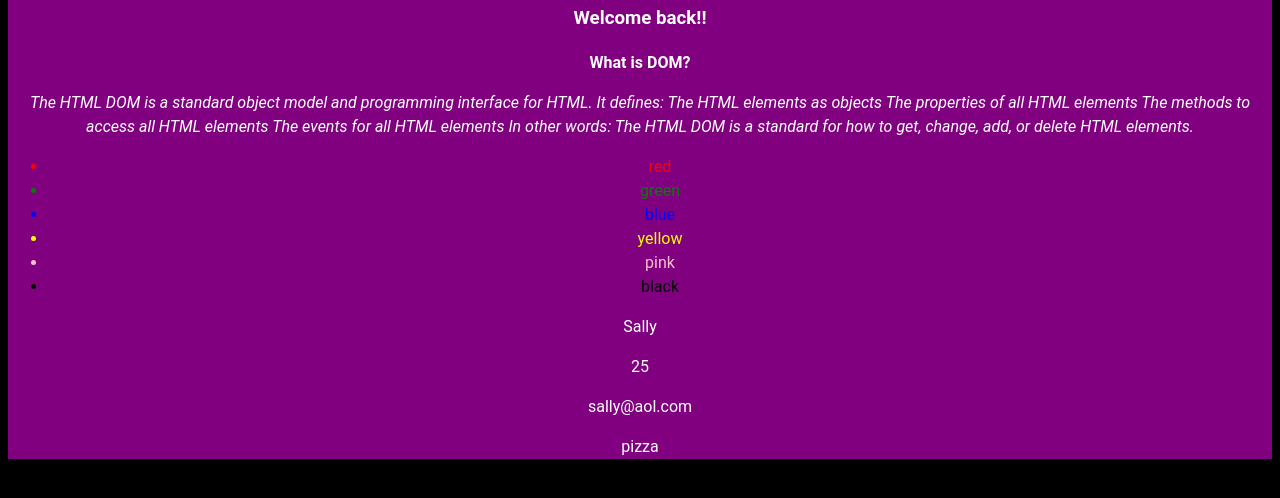
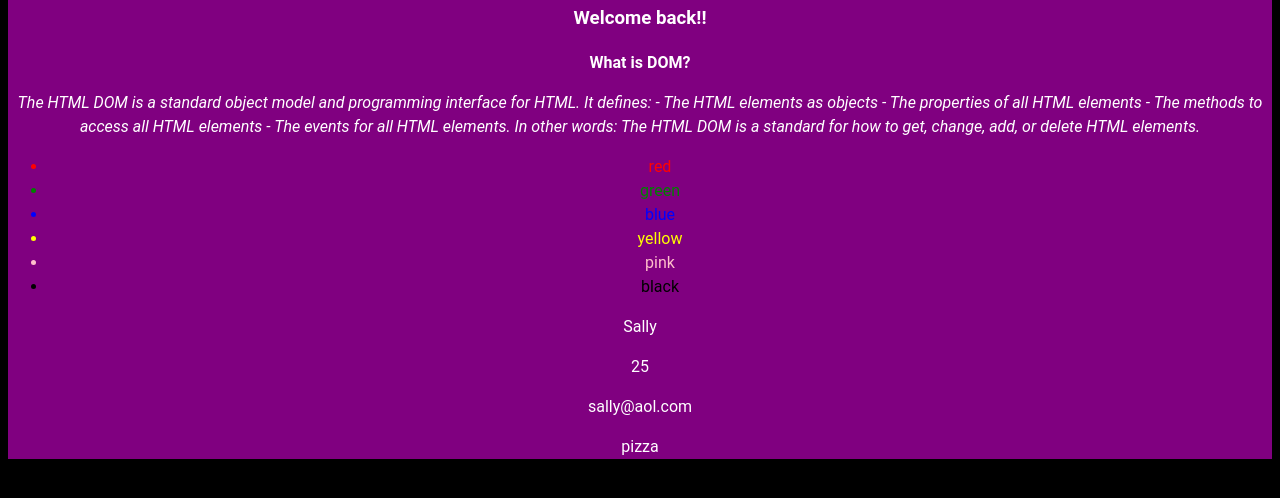
Before and after one commit to mohhossain/phase-1-lectures, a plain HTML site: page index.html in a window 1280 px wide. Shown: the part 156-654 px from the top of the page. Drawn offline with Linux system fonts and the light colour scheme.

Commit message:
solution

```diff
--- a/index.html
+++ b/index.html
@@ -15,11 +15,12 @@
     <p id="question">What is DOM?</p>
     <p id="answer">
       The HTML DOM is a standard object model and programming interface for
-      HTML. It defines: The HTML elements as objects The properties of all HTML
-      elements The methods to access all HTML elements The events for all HTML
-      elements In other words: The HTML DOM is a standard for how to get,
-      change, add, or delete HTML elements.
+      HTML. It defines: - The HTML elements as objects - The properties of all
+      HTML elements - The methods to access all HTML elements - The events for
+      all HTML elements. In other words: The HTML DOM is a standard for how to
+      get, change, add, or delete HTML elements.
     </p>
+
     <script src="index.js"></script>
   </body>
 </html>
--- a/index.js
+++ b/index.js
@@ -91,6 +91,8 @@ for (let key in user) {
   userDiv.append(p);
 }
 
+// or
+
 // let name = document.createElement("p");
 // name.textContent = user.name;
 
```
